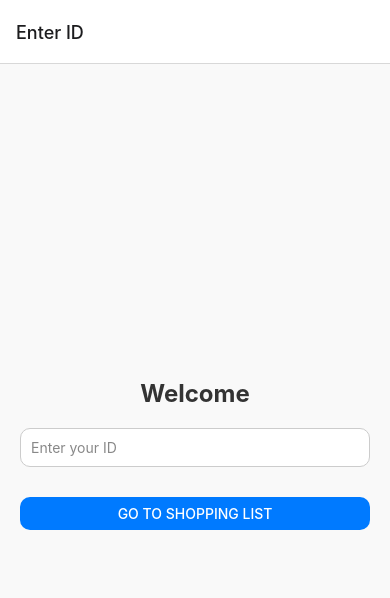
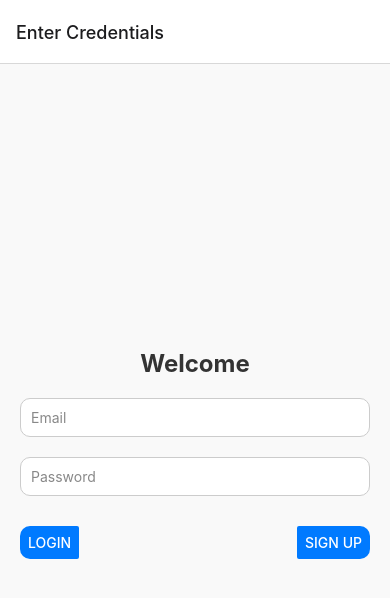
Before and after one commit to apalent/shopcheck-ui, a React Native app: screen /EnterId in a window 390 px wide. Shown: the top 598 px of the page. Built offline with nearby package versions, Linux system fonts and the light colour scheme.

Commit message:
login page added

```diff
--- a/App.js
+++ b/App.js
@@ -3,7 +3,7 @@ import { GestureHandlerRootView } from 'react-native-gesture-handler';
 import { NavigationContainer } from '@react-navigation/native';
 import { createNativeStackNavigator } from '@react-navigation/native-stack';
 
-import EnterIdPage from './pages/EnterIdPage'; // Assume you have this page
+import LoginPage from './pages/LoginPage'; // Assume you have this page
 import ShoppingListPage from './pages/ShoppingListPage'; // Assume you have this page
 
 const Stack = createNativeStackNavigator();
@@ -13,7 +13,7 @@ function App() {
     <GestureHandlerRootView style={{ flex: 1 }}>
     <NavigationContainer>
       <Stack.Navigator>
-        <Stack.Screen name="EnterId" component={EnterIdPage} options={{ title: 'Enter ID' }} />
+        <Stack.Screen name="EnterId" component={LoginPage} options={{ title: 'Enter Credentials' }} />
         <Stack.Screen name="ShoppingList" component={ShoppingListPage} options={{ title: 'Shopping List' }} />
       </Stack.Navigator>
     </NavigationContainer>
--- a/pages/EnterIdPage.js
+++ /dev/null
@@ -1,58 +0,0 @@
-import React, { useState } from 'react';
-import { View, TextInput, Button, StyleSheet, Text } from 'react-native';
-
-function EnterIdPage({ navigation }) {
-  const [id, setId] = useState('');
-
-  return (
-    <View style={styles.container}>
-      <Text style={styles.header}>Welcome</Text>
-      <TextInput
-        style={styles.input}
-        placeholder="Enter your ID"
-        value={id}
-        onChangeText={setId}
-        placeholderTextColor="#888"
-      />
-      <View style={styles.buttonContainer}>
-        <Button
-          title="Go to Shopping List"
-          color="#007AFF" // Use your primary color here
-          onPress={() => navigation.navigate('ShoppingList', { id })}
-        />
-      </View>
-    </View>
-  );
-}
-
-const styles = StyleSheet.create({
-  container: {
-    flex: 1,
-    justifyContent: 'center',
-    padding: 20,
-    backgroundColor: '#F9F9F9', // Light background color
-  },
-  header: {
-    fontSize: 24,
-    fontWeight: 'bold',
-    marginBottom: 20,
-    textAlign: 'center',
-    color: '#333', // Dark text color for contrast
-  },
-  input: {
-    width: '100%',
-    marginBottom: 20,
-    borderWidth: 1,
-    borderColor: '#ccc',
-    borderRadius: 10,
-    padding: 10,
-    backgroundColor: 'white', // Pure white for input fields
-  },
-  buttonContainer: {
-    marginTop: 10,
-    borderRadius: 10,
-    overflow: 'hidden', // Ensures the button respects the borderRadius
-  },
-});
-
-export default EnterIdPage;
--- /dev/null
+++ b/pages/LoginPage.js
@@ -0,0 +1,173 @@
+import React, { useState } from 'react';
+import { View, TextInput, Button, StyleSheet, Text, Modal, TouchableWithoutFeedback, Keyboard } from 'react-native';
+
+function LoginPage({ navigation }) {
+  const [email, setEmail] = useState('');
+  const [password, setPassword] = useState('');
+  const [verifyPassword, setVerifyPassword] = useState('');
+  const [signupModalVisible, setSignupModalVisible] = useState(false);
+
+  const handleLogin = () => {
+    // Perform login authentication logic here
+    console.log('Logging in with email:', email, 'and password:', password);
+    // For now, I'm just navigating to the shopping list page
+    navigation.navigate('ShoppingList');
+  };
+
+  const handleSignup = () => {
+    // Navigate to the signup page
+    setSignupModalVisible(true);
+  };
+
+  const handleCancelSignup = () => {
+    // Close signup modal and clear fields
+    setSignupModalVisible(false);
+    setEmail('');
+    setPassword('');
+    setVerifyPassword('');
+  };
+
+  const handleSignupSubmit = () => {
+    // Perform signup logic here
+    console.log('Signing up with email:', email, 'and password:', password);
+    // For now, I'm just closing the modal and clearing fields
+    setSignupModalVisible(false);
+    setEmail('');
+    setPassword('');
+    setVerifyPassword('');
+  };
+
+  return (
+    <View style={styles.container}>
+      <Text style={styles.header}>Welcome</Text>
+      <TextInput
+        style={styles.input}
+        placeholder="Email"
+        value={email}
+        onChangeText={setEmail}
+        placeholderTextColor="#888"
+        keyboardType="email-address"
+        autoCapitalize="none"
+      />
+      <TextInput
+        style={styles.input}
+        placeholder="Password"
+        value={password}
+        onChangeText={setPassword}
+        placeholderTextColor="#888"
+        secureTextEntry={true}
+      />
+      <View style={styles.buttonContainer}>
+        <Button
+          title="Login"
+          color="#007AFF"
+          onPress={handleLogin}
+        />
+        <Button
+          title="Sign Up"
+          color="#007AFF"
+          onPress={handleSignup}
+        />
+      </View>
+      {/* Signup Modal */}
+      <Modal
+        animationType="slide"
+        transparent={true}
+        visible={signupModalVisible}
+        onRequestClose={() => setSignupModalVisible(false)}>
+        <TouchableWithoutFeedback onPress={Keyboard.dismiss}>
+          <View style={styles.modalContainer}>
+            <View style={styles.modalContent}>
+              <Text style={styles.modalHeader}>Sign Up</Text>
+              <TextInput
+                style={styles.input}
+                placeholder="Email"
+                value={email}
+                onChangeText={setEmail}
+                placeholderTextColor="#888"
+                keyboardType="email-address"
+                autoCapitalize="none"
+              />
+              <TextInput
+                style={styles.input}
+                placeholder="Password"
+                value={password}
+                onChangeText={setPassword}
+                placeholderTextColor="#888"
+                secureTextEntry={true}
+              />
+              <TextInput
+                style={styles.input}
+                placeholder="Verify Password"
+                value={verifyPassword}
+                onChangeText={setVerifyPassword}
+                placeholderTextColor="#888"
+                secureTextEntry={true}
+              />
+              <View style={styles.modalButtonContainer}>
+                <Button title="Cancel" onPress={handleCancelSignup} />
+                <Button title="Submit" onPress={handleSignupSubmit} />
+              </View>
+            </View>
+          </View>
+        </TouchableWithoutFeedback>
+      </Modal>
+    </View>
+  );
+}
+
+const styles = StyleSheet.create({
+  container: {
+    flex: 1,
+    justifyContent: 'center',
+    padding: 20,
+    backgroundColor: '#F9F9F9',
+  },
+  header: {
+    fontSize: 24,
+    fontWeight: 'bold',
+    marginBottom: 20,
+    textAlign: 'center',
+    color: '#333',
+  },
+  input: {
+    width: '100%',
+    marginBottom: 20,
+    borderWidth: 1,
+    borderColor: '#ccc',
+    borderRadius: 10,
+    padding: 10,
+    backgroundColor: 'white',
+  },
+  buttonContainer: {
+    marginTop: 10,
+    borderRadius: 10,
+    overflow: 'hidden',
+    flexDirection: 'row',
+    justifyContent: 'space-between',
+  },
+  modalContainer: {
+    flex: 1,
+    justifyContent: 'center',
+    backgroundColor: 'rgba(0, 0, 0, 0.5)',
+    paddingHorizontal: 20,
+  },
+  modalContent: {
+    backgroundColor: 'white',
+    borderRadius: 10,
+    padding: 20,
+  },
+  modalHeader: {
+    fontSize: 20,
+    fontWeight: 'bold',
+    marginBottom: 20,
+    textAlign: 'center',
+  },
+  modalButtonContainer: {
+    marginTop: 20,
+    flexDirection: 'row',
+    justifyContent: 'space-between',
+  },
+});
+
+export default LoginPage;
```
